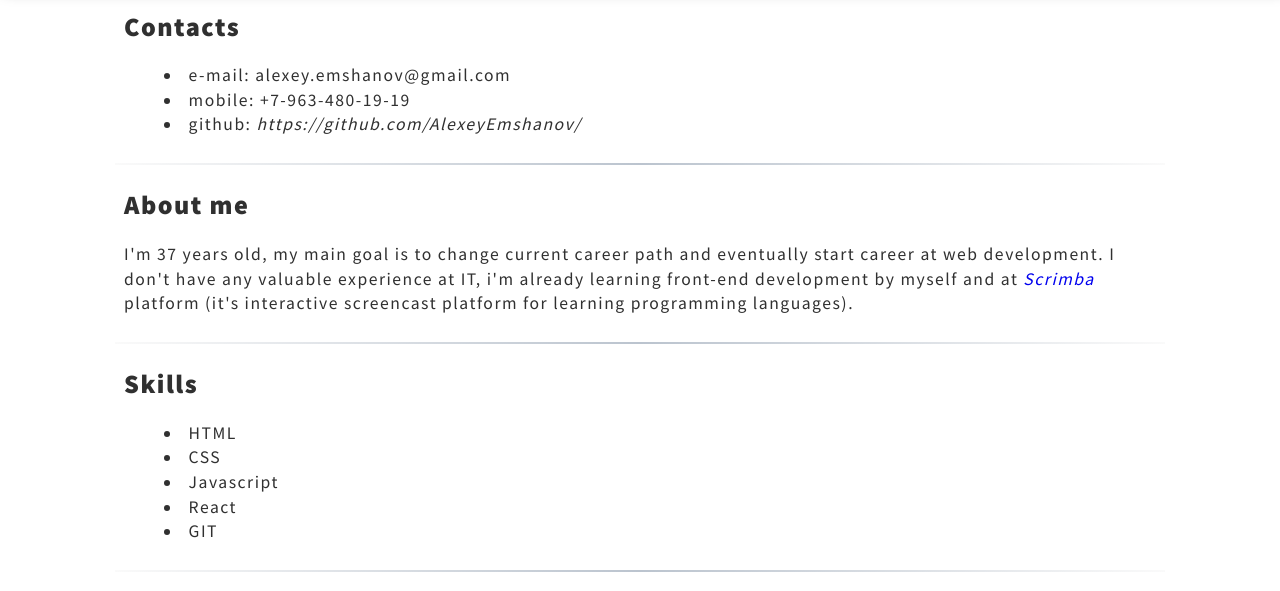
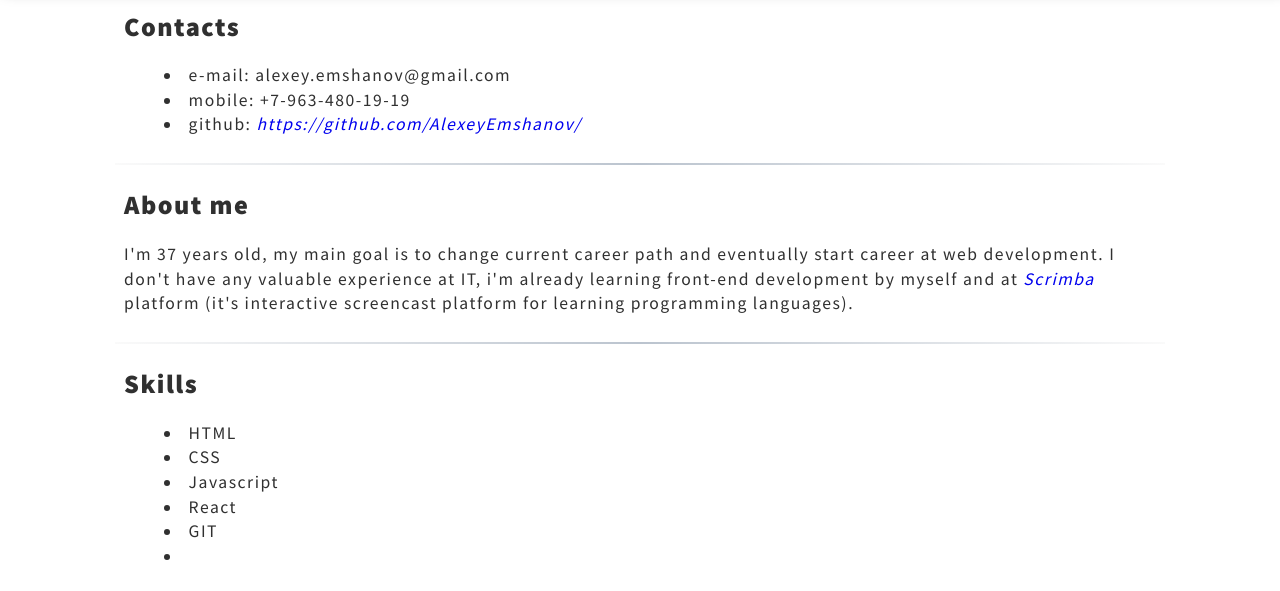
Before and after one commit to AlexeyEmshanov/rsschool-cv, a plain HTML site: page index.html in a window 1280 px wide. Shown: the part 181-772 px from the top of the page. Drawn offline with Linux system fonts and the light colour scheme.

Commit message:
fix: some links

```diff
--- a/index.html
+++ b/index.html
@@ -26,7 +26,7 @@
                     <ul >
                         <li>e-mail: alexey.emshanov@gmail.com</li>
                         <li>mobile: +7-963-480-19-19</li>
-                        <li>github: <a>https://github.com/AlexeyEmshanov/</a></li>
+                        <li>github: <a href="https://github.com/AlexeyEmshanov/">https://github.com/AlexeyEmshanov/</a></li>
                     </ul>
             </section>
 
@@ -47,6 +47,7 @@
                     <li>Javascript</li>
                     <li>React</li>
                     <li>GIT</li>
+                    <li></li>
                 </ul>
             </section>
 
```
